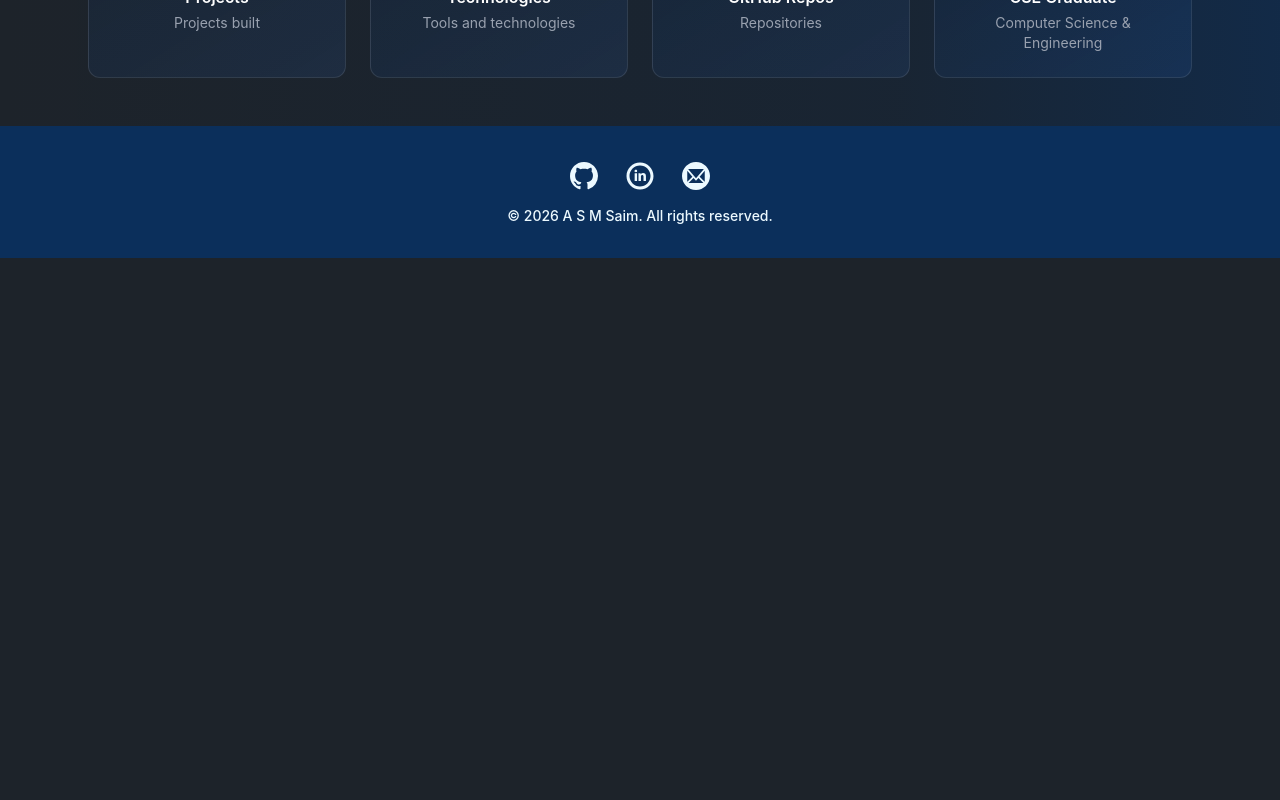
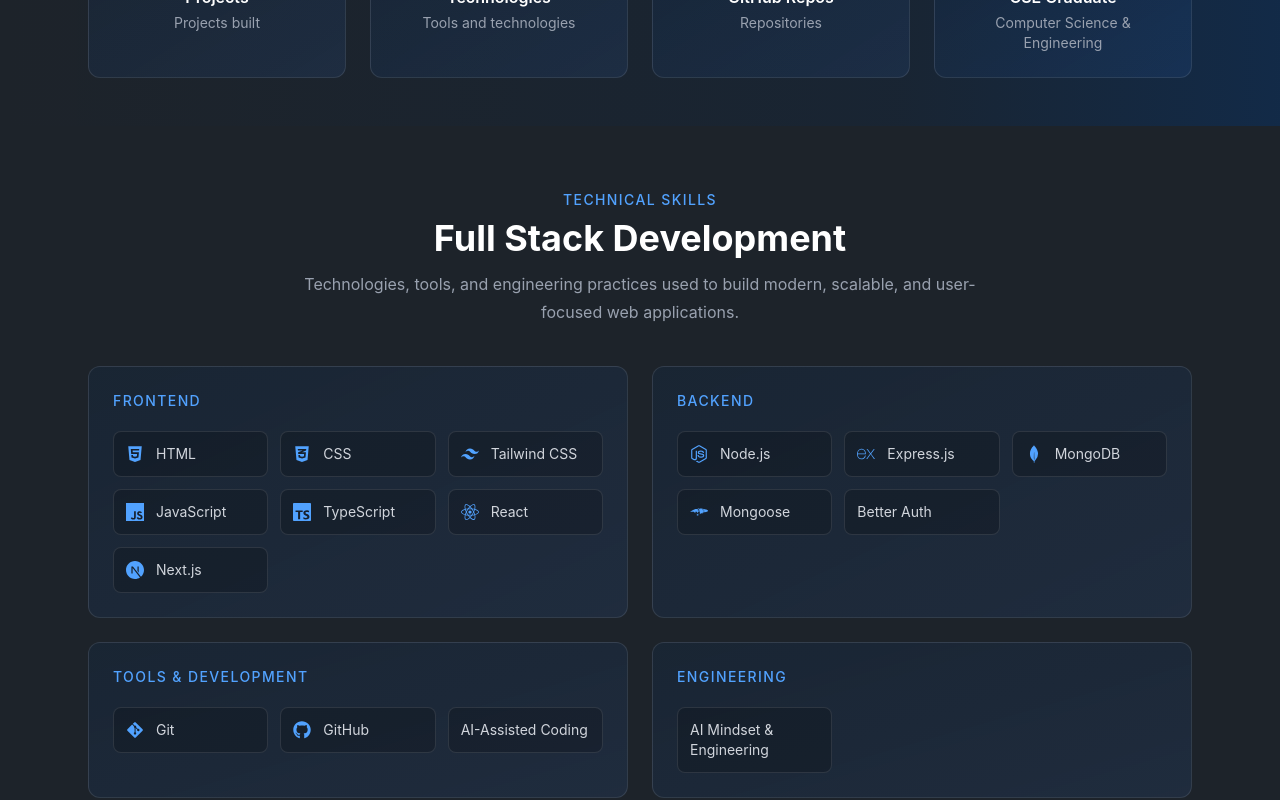
Before and after one commit to asm-saim/portfolio, a React (Vite) app: page / in a window 1280 px wide. Shown: the part 1040-1840 px from the top of the page. Before the commit the page ends 1298 px from the top, so only its background shows below. Built offline with nearby package versions, Linux system fonts and the light colour scheme.

Commit message:
technical skills added

```diff
--- a/src/pages/Home/Home.jsx
+++ b/src/pages/Home/Home.jsx
@@ -2,6 +2,7 @@
 import Banner from "../../components/Banner/Banner";
 import States from "../../components/States/States";
 import PageMeta from "../../components/PageMeta/PageMeta";
+import TechnicalSkills from "../../components/TechnicalSkills/TechnicalSkills";
 
 const Home = () => {
   return (
@@ -13,8 +14,11 @@
       <div className="max-w-7xl mx-auto">
         <Banner></Banner>
       </div>
-      <div className="">
+      <div>
         <States></States>
+      </div>
+      <div>
+        <TechnicalSkills></TechnicalSkills>
       </div>
     </div>
   );
```
